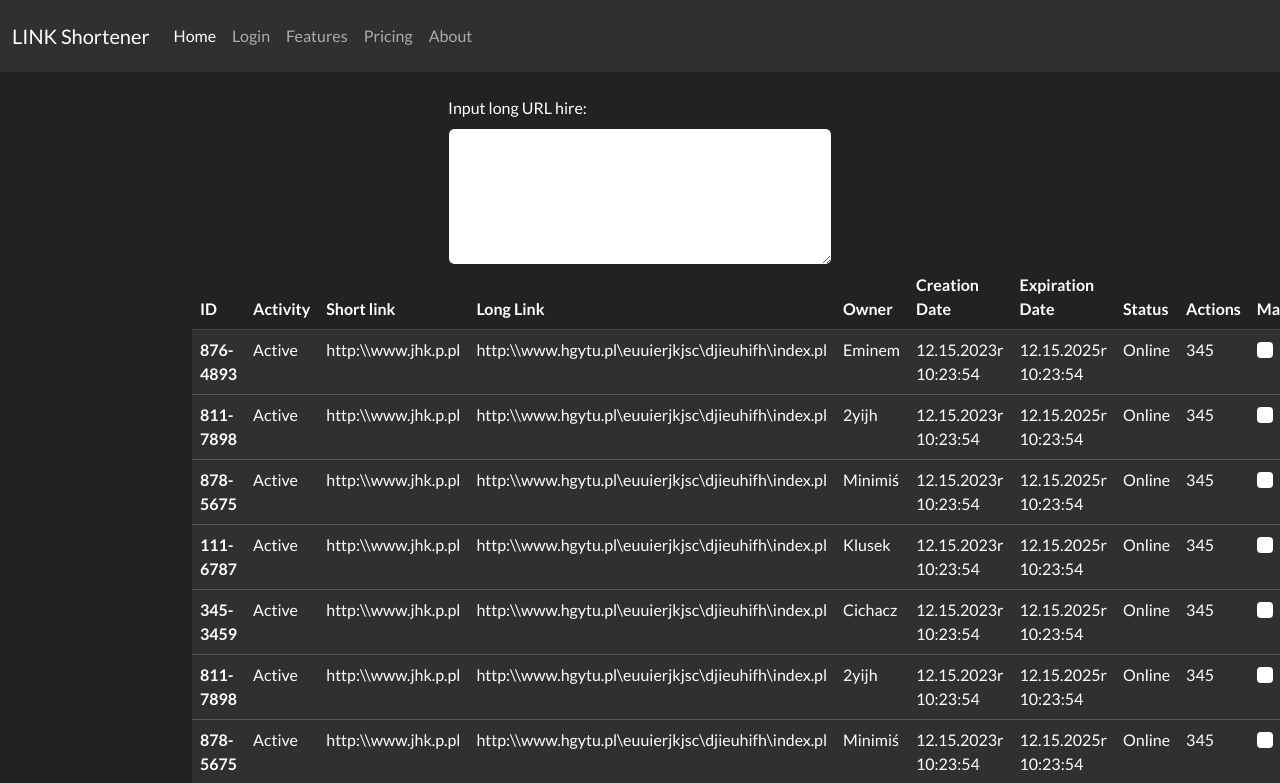
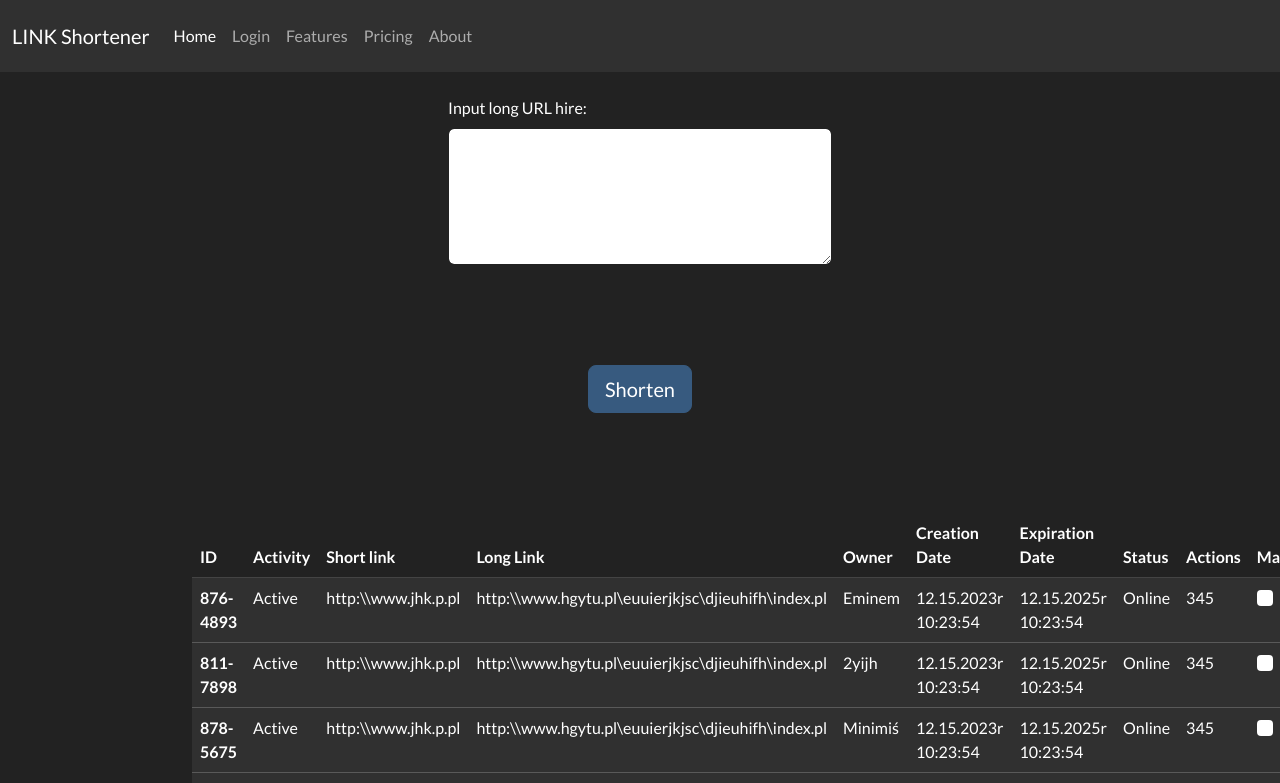
Before and after one commit to Deosen/NXO_1_Link-Shortening, a Vue app in the folder frontend/link-shortener-frontend/: page / in a window 1280 px wide. Shown: the top 783 px of the page. Built offline with nearby package versions, Linux system fonts and the light colour scheme.

Commit message:
Adding ShortLinkButton.vue. Adding ShortLinkButton to App.vue

```diff
--- a/frontend/link-shortener-frontend/src/App.vue
+++ b/frontend/link-shortener-frontend/src/App.vue
@@ -2,6 +2,7 @@
   <div id="app">
     <Header title="LINK Shortener" />
     <InputLink />
+    <ShortLinkButton />
     <router-view></router-view>
   </div>
 </template>
@@ -9,12 +10,14 @@
 <script>
 import Header from './components/Header.vue'
 import InputLink from './components/InputLink.vue'
+import ShortLinkButton from './components/ShortLinkButton.vue'
 
 export default {
   name: 'App',
   components: {
     Header,
-    InputLink
+    InputLink,
+    ShortLinkButton
   }
 }
 </script>
--- /dev/null
+++ b/frontend/link-shortener-frontend/src/components/ShortLinkButton.vue
@@ -0,0 +1,21 @@
+<template>
+    <div class="short-link-button">
+        <button type="button" class="btn btn-lg btn-primary">Shorten</button>
+    </div>
+</template>
+
+<script>
+    export default {
+        name: 'ShortLinkButton'
+    }
+</script>
+
+<style>
+    .short-link-button {
+        margin-top: 100px;
+        margin-bottom: 100px;
+        display: flex;
+        justify-content: center;
+        align-items: center;
+    }
+</style>
```
